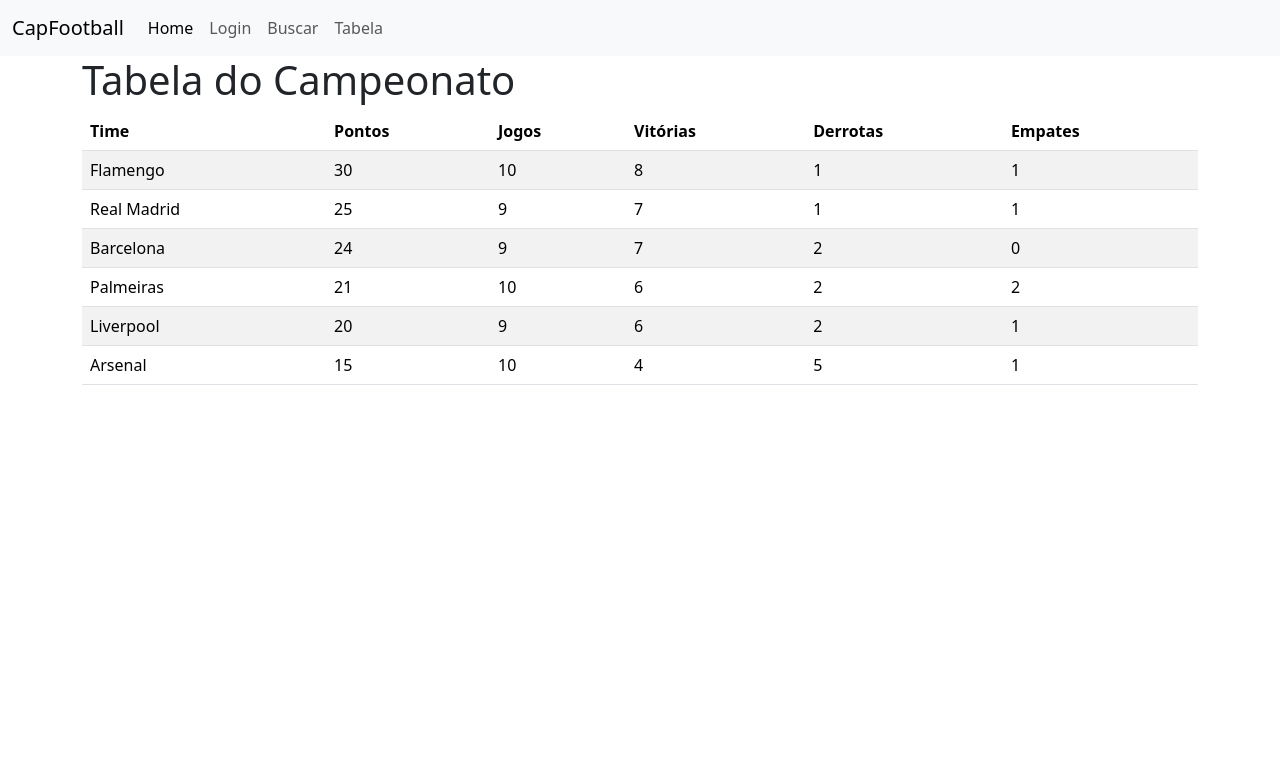
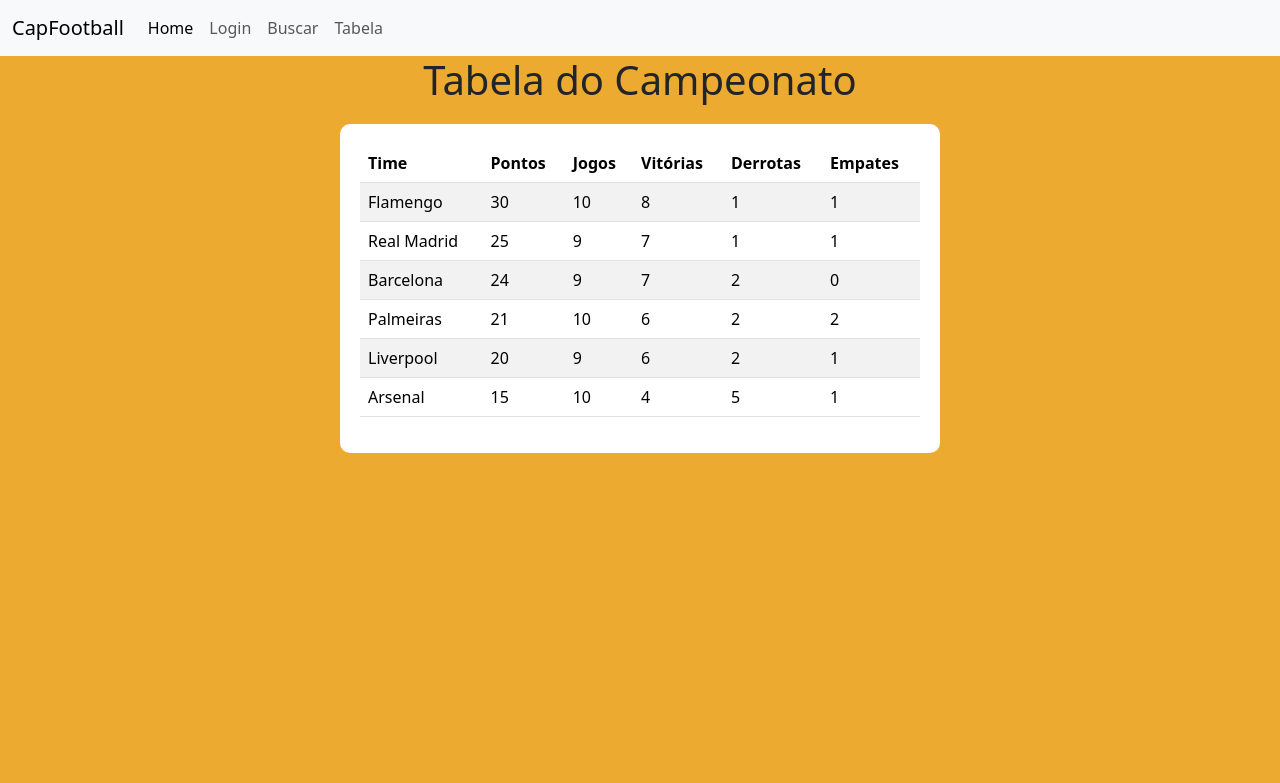
Before and after one commit to domfennan/CapFootball-oficial, a Django app: page /tabela/ in a window 1280 px wide. Shown: the top 783 px of the page. Run offline with Django 4.2, Linux system fonts and the light colour scheme.

Commit message:
the end nap 1
finaly

```diff
--- a/tabela/templates/tabela.html
+++ b/tabela/templates/tabela.html
@@ -1,8 +1,10 @@
 {% extends "base.html" %}
 <link href="https://cdn.jsdelivr.net/npm/bootstrap@5.3.0-alpha1/dist/css/bootstrap.min.css" rel="stylesheet" integrity="sha384-GLhlTQ8iRABdZLl6O3oVMWSktQOp6b7In1Zl3/Jr59b6EGGoI1aFkw7cmDA6j6gD" crossorigin="anonymous">
+
 {% block content %}
     <div class="container">
         <h1>Tabela do Campeonato</h1>
+        <div class="bloco-1">
         <table class="table table-striped">
             <thead>
                 <tr>
@@ -64,6 +66,28 @@
                     <td>1</td>
                 </tr>
             </tbody>
-        </table>
+         </table>
+        </div>
     </div>
+
+    <style>
+        body{
+            background-color:rgb(236, 170, 48);
+            margin: 0;
+        }
+        .bloco-1 {
+            max-width: 600px;
+            width: 100%;
+            margin: 0 auto;
+            text-align: center;
+            background-color: white;
+            border-radius: 10px;
+            margin: 20px auto; /* Centraliza o bloco na página */
+            padding: 20px;
+        }
+        .container {
+            text-align: center;
+        }
+
+    </style>
 {% endblock %}
```
Also changed, not shown: search/templates/search.html (+18 -1 lines).
